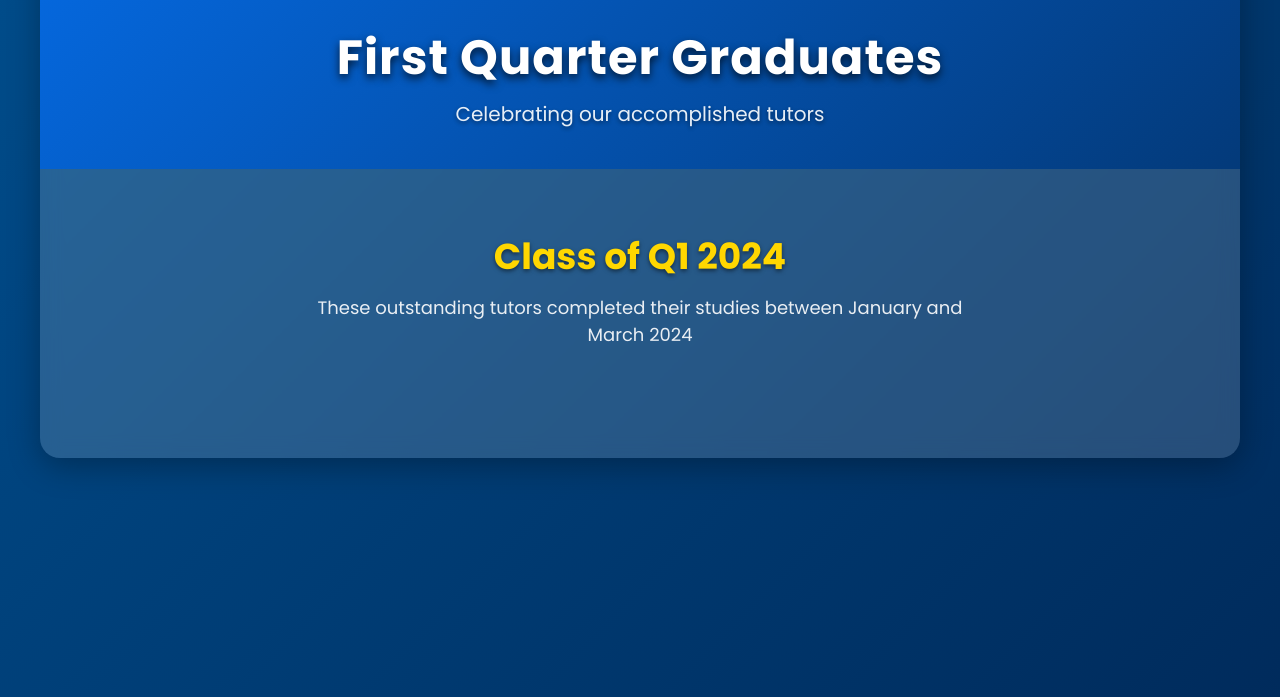
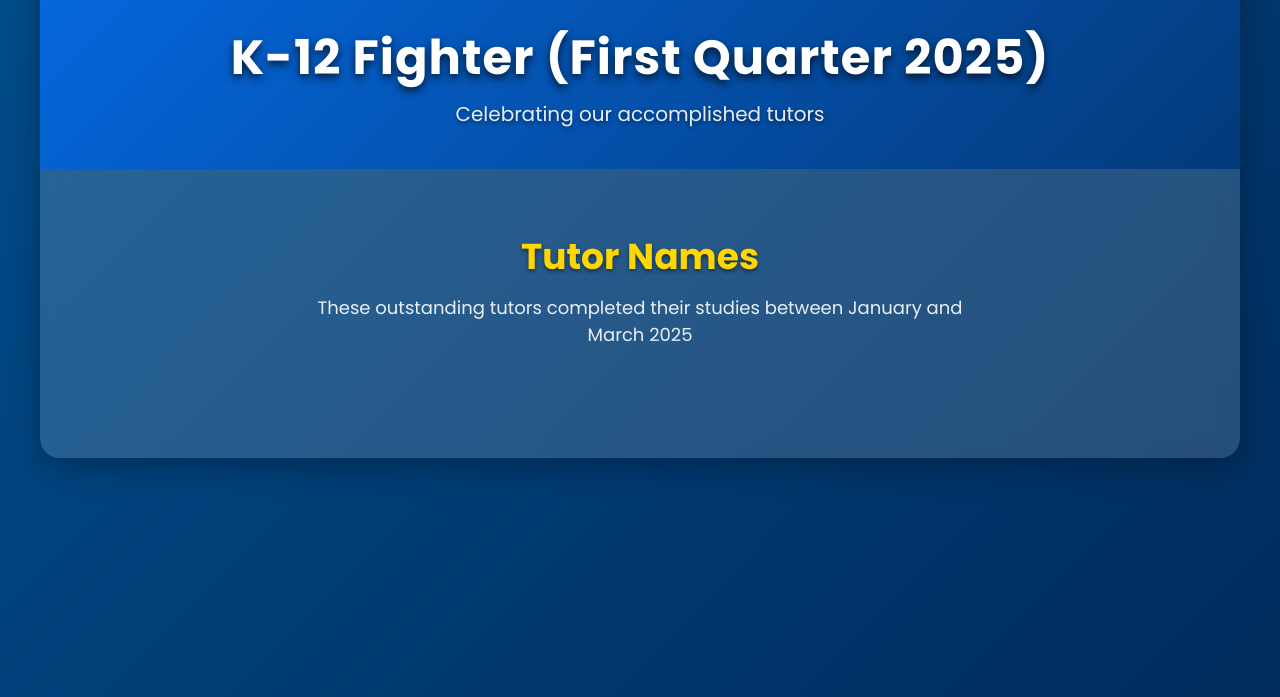
Before and after one commit to Andrewz-20/K-12-iSchool-Leaderboard, a plain HTML site: page index.html in a window 1280 px wide. Shown: the part 143-840 px from the top of the page. Drawn offline with Linux system fonts and the light colour scheme; no server answers.

Commit message:
Update index.html

```diff
--- a/index.html
+++ b/index.html
@@ -3,7 +3,7 @@
 <head>
     <link rel="stylesheet" href="styles.css">
     <link rel="icon" href="icon.png">
-    <title>Graduated Tutors Celebration</title>
+    <title>k-12-iSchool Leaderboard</title>
     <link href="https://fonts.googleapis.com/css2?family=Poppins:wght@400;600;700&family=Press+Start+2P&display=swap" rel="stylesheet">
 </head>
 <body>
@@ -12,15 +12,15 @@
             <div class="logo-container">
                 <img src="company-logo.png" alt="Company Logo" class="logo">
             </div>
-            <h1>First Quarter Graduates</h1>
+            <h1>K-12 Fighter (First Quarter 2025)</h1>
             <p class="subtitle">Celebrating our accomplished tutors</p>
         </div>
 
         <!-- Graduates Celebration Section -->
         <div class="graduates-section">
             <div class="section-header">
-                <h2>Class of Q1 2024</h2>
-                <p>These outstanding tutors completed their studies between January and March 2024</p>
+                <h2>Tutor Names</h2>
+                <p>These outstanding tutors completed their studies between January and March 2025</p>
             </div>
             <div class="graduates-grid" id="graduates-grid"></div>
         </div>
```
